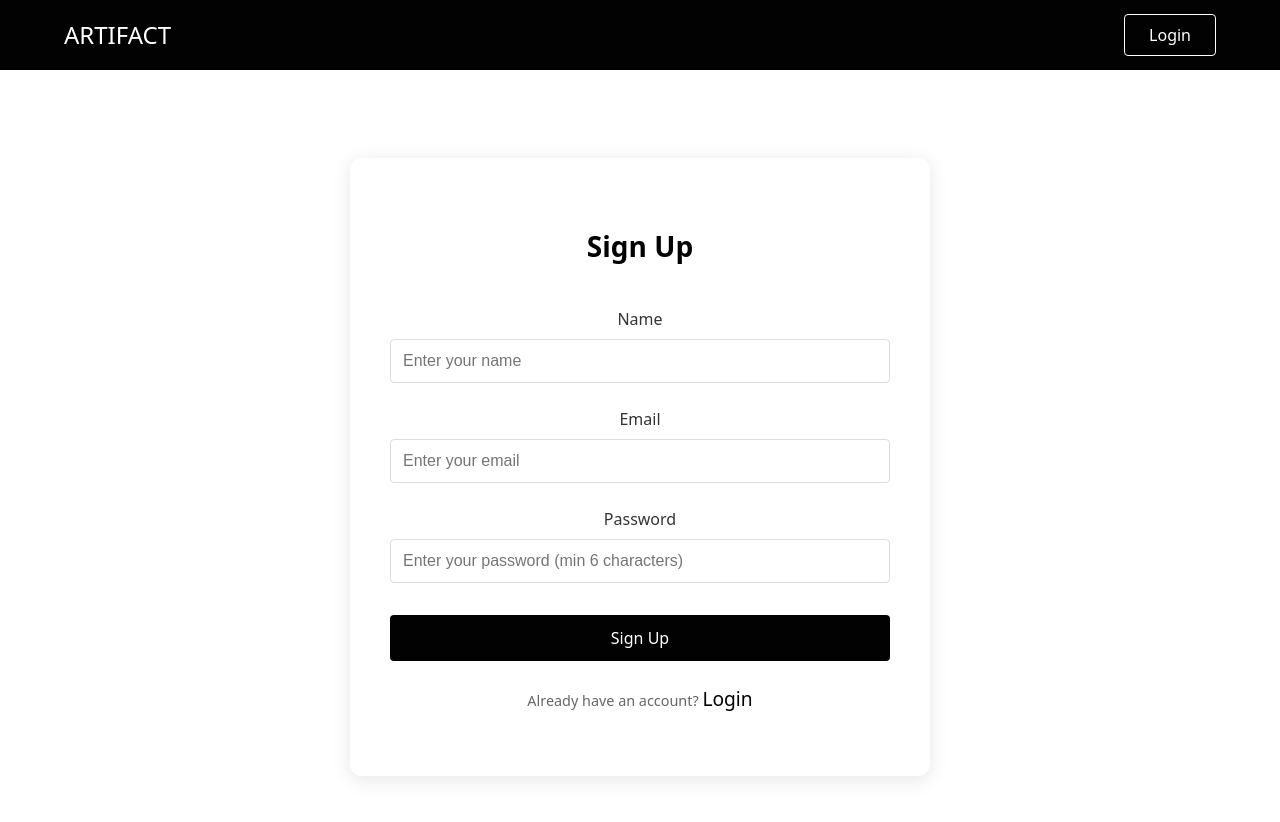
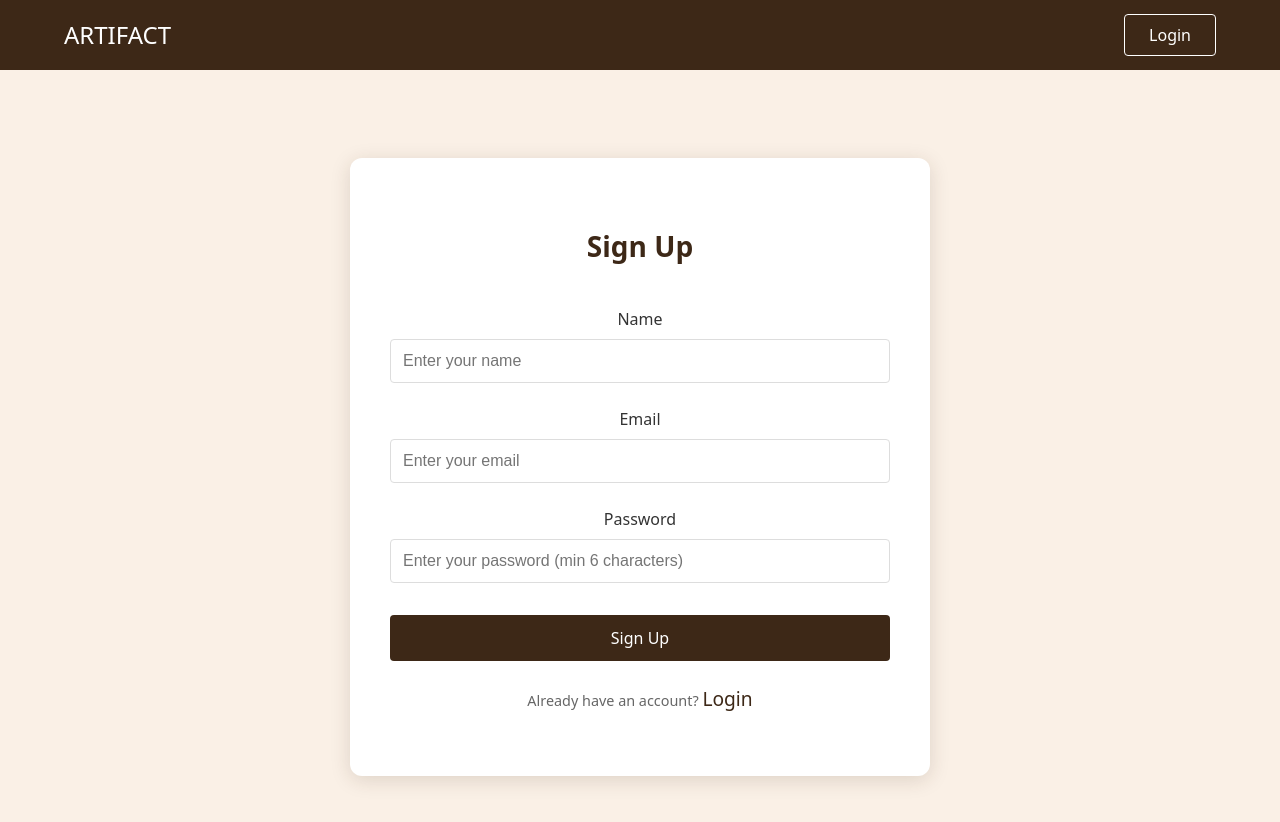
Before and after one commit to ytnwjd/arti-fact-page, a React (Vite) app: page /signup in a window 1280 px wide. Shown: the top 822 px of the page. Built offline with nearby package versions, Linux system fonts and the light colour scheme.

Commit message:
change color

```diff
--- a/src/components/Header.css
+++ b/src/components/Header.css
@@ -1,5 +1,5 @@
 .header {
-    background-color: #020202;
+    background-color: #3d2817;
     display: flex;
     justify-content: center;
     position: fixed;
@@ -74,6 +74,7 @@ a {
 }
 
 .nav-button:hover {
-    background-color: #fff;
-    color: #020202;
+    background-color: #d4a574;
+    color: #3d2817;
+    border-color: #d4a574;
 }
--- a/src/index.css
+++ b/src/index.css
@@ -28,6 +28,7 @@ body {
   place-items: center;
   min-width: 320px;
   min-height: 100vh;
+  background-color: #faf0e6;
 }
 
 button {
--- a/src/pages/Profile.css
+++ b/src/pages/Profile.css
@@ -10,7 +10,7 @@
     background-color: #fff;
     padding: 3rem 2.5rem;
     border-radius: 12px;
-    box-shadow: 0 4px 20px rgba(0, 0, 0, 0.1);
+    box-shadow: 0 4px 20px rgba(61, 40, 23, 0.15);
     width: 500px;
     margin: 0 auto;
 }
@@ -24,7 +24,7 @@
     width: 120px;
     height: 120px;
     border-radius: 50%;
-    background-color: #020202;
+    background-color: #3d2817;
     color: #fff;
     display: flex;
     align-items: center;
@@ -32,11 +32,11 @@
     margin: 0 auto 1.5rem;
     font-size: 3rem;
     font-weight: bold;
-    box-shadow: 0 4px 12px rgba(0, 0, 0, 0.15);
+    box-shadow: 0 4px 12px rgba(61, 40, 23, 0.3);
 }
 
 .profile-header h1 {
-    color: #020202;
+    color: #3d2817;
     font-size: 1.75rem;
     margin: 0;
     font-weight: 600;
@@ -71,7 +71,7 @@
 }
 
 .info-item p {
-    color: #020202;
+    color: #3d2817;
     font-size: 1.1rem;
     margin: 0;
 }
--- a/src/pages/Signup.css
+++ b/src/pages/Signup.css
@@ -10,7 +10,7 @@
     background-color: #fff;
     padding: 3rem 2.5rem;
     border-radius: 12px;
-    box-shadow: 0 4px 20px rgba(0, 0, 0, 0.1);
+    box-shadow: 0 4px 20px rgba(61, 40, 23, 0.15);
     width: 500px;
     margin: 0 auto;
 }
@@ -18,7 +18,7 @@
 .signup-box h1 {
     text-align: center;
     margin-bottom: 2.5rem;
-    color: #020202;
+    color: #3d2817;
     font-size: 1.75rem;
     font-weight: 600;
 }
@@ -61,11 +61,11 @@
 
 .form-group input:focus {
     outline: none;
-    border-color: #020202;
+    border-color: #d4a574;
 }
 
 .signup-button {
-    background-color: #020202;
+    background-color: #3d2817;
     color: #fff;
     padding: 0.75rem;
     border: none;
@@ -78,7 +78,7 @@
 }
 
 .signup-button:hover {
-    background-color: #333;
+    background-color: #5c4033;
 }
 
 .login-link {
@@ -89,11 +89,15 @@
 }
 
 .login-link a {
-    color: #020202;
+    color: #3d2817;
     text-decoration: none;
     font-weight: 500;
 }
 
 .login-link a:hover {
+    color: #d4a574;
+}
+
+.login-link a:hover {
     text-decoration: underline;
 }
```
